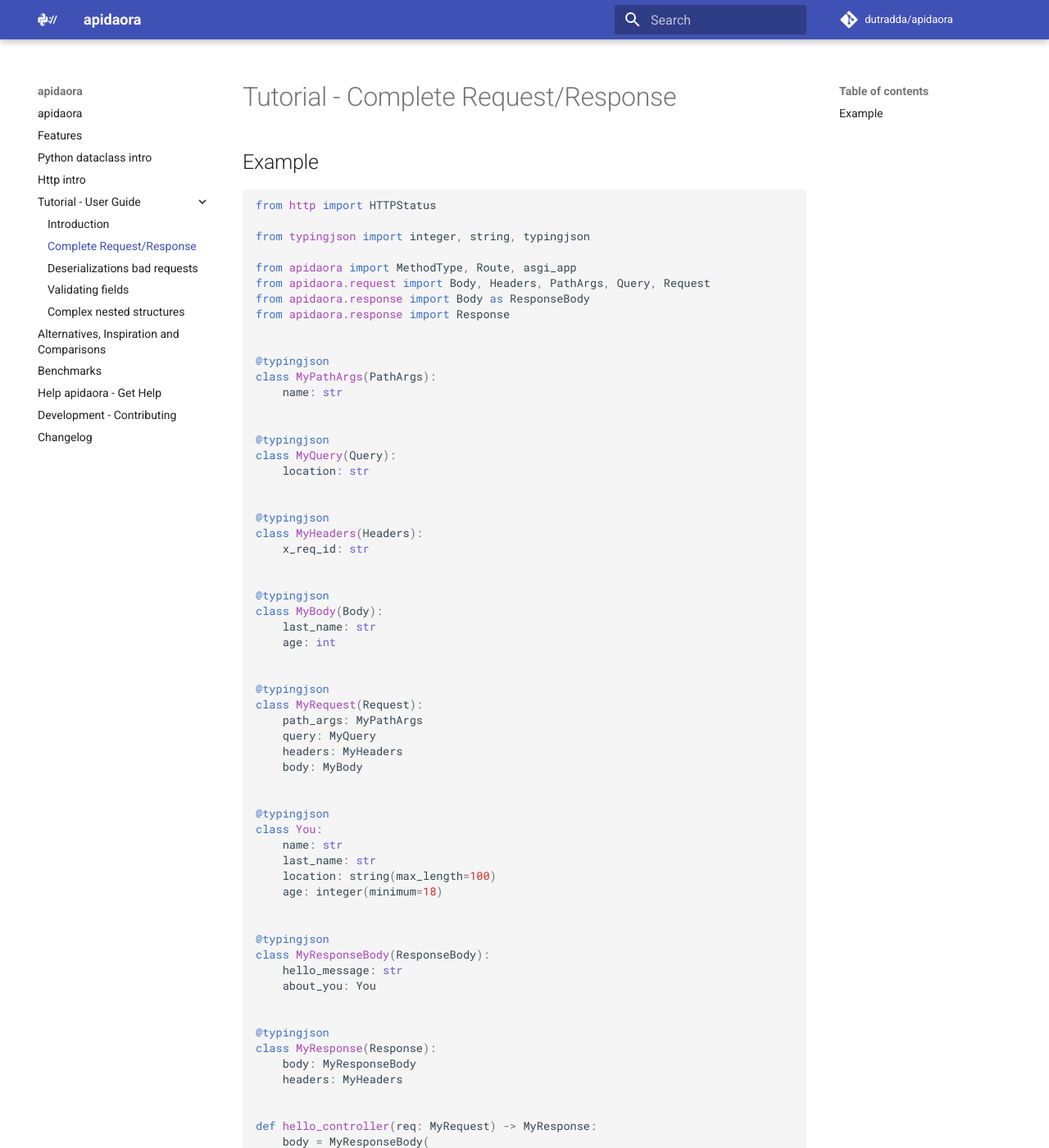
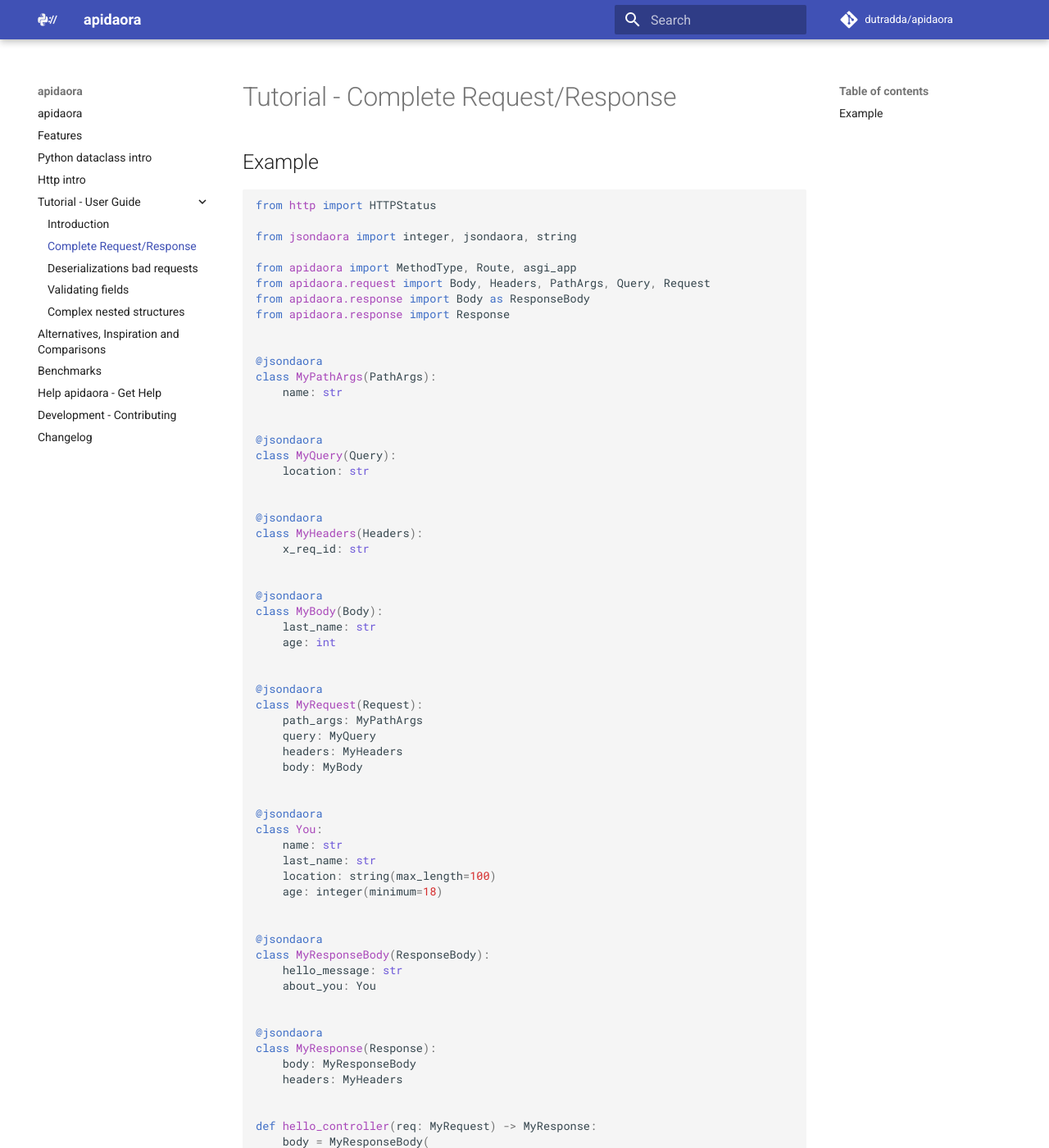
Before and after one commit to dutradda/apidaora, an MkDocs documentation site: the page built from docs/tutorial/01-complete-request-response.md, in a window 1280 px wide and 1400 px high. Shown: the whole window at 82% size. Built offline with MkDocs 1.6.1 and Material for MkDocs 9.7.7, drawn with Linux system fonts in a browser that asks for light colours; comment, search, counter and statistics services are not loaded.

Commit message:
Rename typingjson project do jsondaora

```diff
--- a/docs/src/index/index_01_complete.py
+++ b/docs/src/index/index_01_complete.py
@@ -1,6 +1,6 @@
 from http import HTTPStatus
 
-from typingjson import integer, string, typingjson
+from jsondaora import integer, jsondaora, string
 
 from apidaora import MethodType, Route, asgi_app
 from apidaora.request import Body, Headers, PathArgs, Query, Request
@@ -8,28 +8,28 @@ from apidaora.response import Body as ResponseBody
 from apidaora.response import Response
 
 
-@typingjson
+@jsondaora
 class MyPathArgs(PathArgs):
     name: str
 
 
-@typingjson
+@jsondaora
 class MyQuery(Query):
     location: str
 
 
-@typingjson
+@jsondaora
 class MyHeaders(Headers):
     x_req_id: str
 
 
-@typingjson
+@jsondaora
 class MyBody(Body):
     last_name: str
     age: int
 
 
-@typingjson
+@jsondaora
 class MyRequest(Request):
     path_args: MyPathArgs
     query: MyQuery
@@ -37,7 +37,7 @@ class MyRequest(Request):
     body: MyBody
 
 
-@typingjson
+@jsondaora
 class You:
     name: str
     last_name: str
@@ -45,13 +45,13 @@ class You:
     age: integer(minimum=18)
 
 
-@typingjson
+@jsondaora
 class MyResponseBody(ResponseBody):
     hello_message: str
     about_you: You
 
 
-@typingjson
+@jsondaora
 class MyResponse(Response):
     body: MyResponseBody
     headers: MyHeaders
--- a/pyproject.toml
+++ b/pyproject.toml
@@ -15,7 +15,7 @@ classifiers = [
     'Topic :: Software Development :: Libraries',
 ]
 requires = [
-    'typingjson'
+    'jsondaora'
 ]
 description-file = 'README.md'
 requires-python = '>=3.8'
```
Also changed, not shown: README.md (+15 -15 lines), docs/index.md (+1 -1 lines), docs/src/index/index_00_basic.py (+5 -5 lines), 5 other files.
